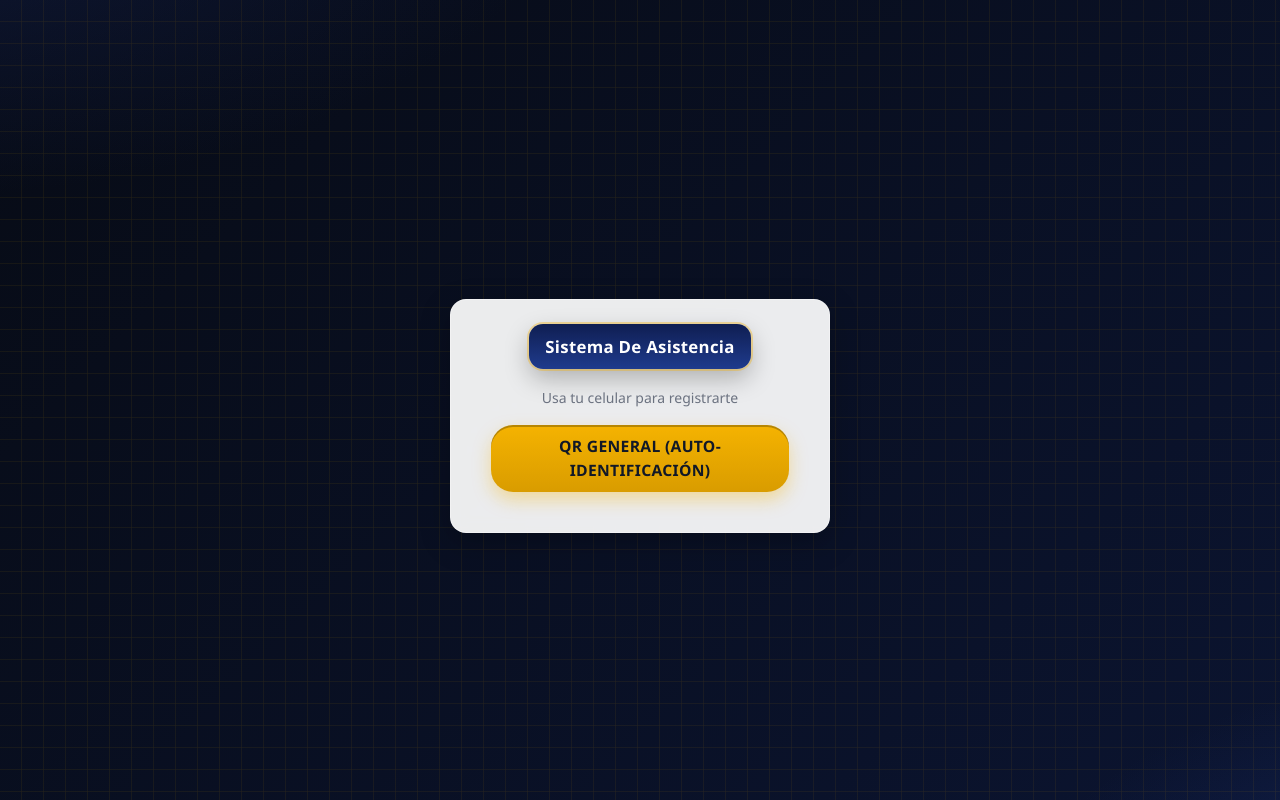
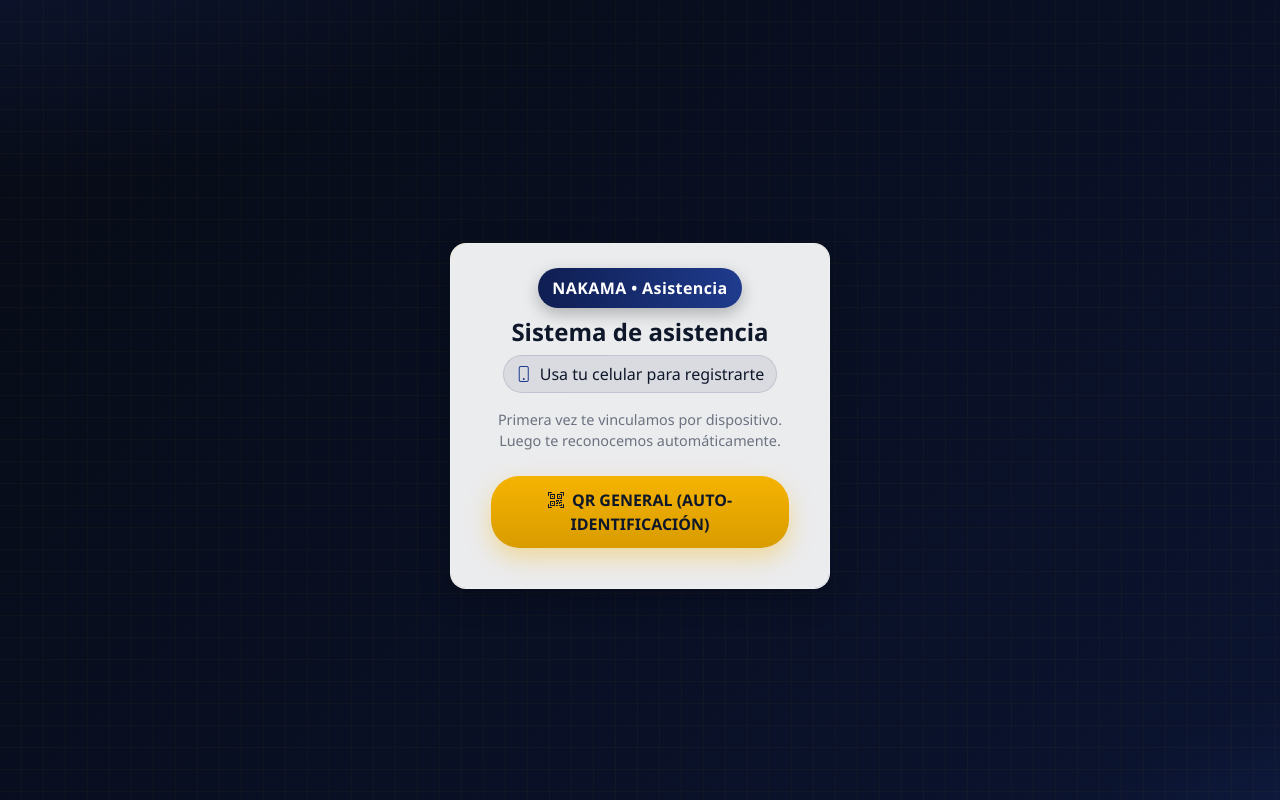
Before and after one commit to ichigo34/asistencia-nakama-service, a Django app: page / in a window 1280 px wide. Run offline with Django 5.2, Linux system fonts and the light colour scheme.

Commit message:
ui: rediseño pantalla inicial — hero glass, marca, badge e ícono; CTA QR destacado con Bootstrap Icons

```diff
--- a/app/static/css/formulario.css
+++ b/app/static/css/formulario.css
@@ -33,12 +33,41 @@
 
 /* retícula */
 body::before{
-    content:""; position: fixed; inset:0; pointer-events:none; opacity:.12;
+    content:""; position: fixed; inset:0; pointer-events:none; opacity:.08;
     background-image:
-      linear-gradient(transparent 95%, rgba(245,179,1,.55) 96%),
-      linear-gradient(90deg, transparent 95%, rgba(245,179,1,.55) 96%);
+      linear-gradient(transparent 95%, rgba(245,179,1,.45) 96%),
+      linear-gradient(90deg, transparent 95%, rgba(245,179,1,.45) 96%);
     background-size: 22px 22px;
 }
+
+/* Hero principal */
+.hero-card{
+    position: relative;
+    overflow: hidden;
+}
+.hero-card::after{
+    content:""; position:absolute; inset:-1px; border-radius: 16px; pointer-events:none;
+    background: linear-gradient(135deg, rgba(245,179,1,.6), rgba(31,59,141,.5));
+    mask: linear-gradient(#000 0 0) content-box, linear-gradient(#000 0 0);
+    -webkit-mask: linear-gradient(#000 0 0) content-box, linear-gradient(#000 0 0);
+    -webkit-mask-composite: xor; mask-composite: exclude;
+    padding:1px;
+}
+
+.brand-bar{ position:relative; width:100%; display:flex; justify-content:center; margin-bottom:10px; }
+.brand-pill{
+    background: linear-gradient(90deg, var(--brand-primary), var(--brand-primary-dark));
+    color:#fff; font-weight:800; letter-spacing:.4px;
+    padding: 8px 14px; border-radius: 999px; box-shadow: 0 6px 16px rgba(0,0,0,.25);
+}
+
+.qr-badge{ display:inline-flex; align-items:center; gap:8px; background: rgba(15,30,82,.08); color:#0f172a; border:1px solid rgba(15,30,82,.12); border-radius:999px; padding:6px 12px; }
+.qr-badge i{ color: var(--brand-primary-dark); }
+
+.btn-cta{ background: linear-gradient(180deg, var(--brand-accent), var(--brand-accent-dark)); color:#0f172a; font-weight:800; border:none; border-radius: 28px; padding:12px 20px; font-size:1rem; box-shadow: 0 10px 24px rgba(245,179,1,.35); text-transform:uppercase; }
+.btn-cta:hover{ filter:brightness(1.06); color:#0b1324; }
+
+.helper-text{ color: var(--gray-500); font-size:.9rem; }
 
 .card {
     background: rgba(255,255,255,.92);
--- a/app/templates/pagina_principal.html
+++ b/app/templates/pagina_principal.html
@@ -6,20 +6,23 @@
     <meta name="viewport" content="width=device-width, initial-scale=1.0">
     <title>Sistema de Asistencia</title>
     <link href="https://cdn.jsdelivr.net/npm/bootstrap@5.3.0/dist/css/bootstrap.min.css" rel="stylesheet">
+    <link href="https://cdn.jsdelivr.net/npm/bootstrap-icons@1.11.3/font/bootstrap-icons.css" rel="stylesheet">
     <link rel="stylesheet" href="{% static 'css/formulario.css' %}">
 </head>
 <body>
     <div class="container px-3">
         <div class="row justify-content-center">
-            <div class="col-12 col-md-8 col-lg-6">
-                <div class="card p-4 mt-5 text-center">
-                    <div class="mb-3"><span class="header-chip">Sistema de asistencia</span></div>
+            <div class="col-12 col-md-9 col-lg-7">
+                <div class="card hero-card p-4 mt-5 text-center">
+                    <div class="brand-bar"><span class="brand-pill">NAKAMA • Asistencia</span></div>
                     <div class="card-body pt-0">
-                        <div class="text-center mb-3">
-                            <small class="text-muted">Usa tu celular para registrarte</small>
+                        <h4 class="fw-bold mb-2" style="color:#0f172a">Sistema de asistencia</h4>
+                        <div class="mb-3">
+                            <span class="qr-badge"><i class="bi bi-phone"></i> Usa tu celular para registrarte</span>
                         </div>
-                        <div class="d-grid">
-                            <a href="{% url 'identificar_dispositivo' %}" class="btn btn-entrar btn-lg">QR general (auto-identificación)</a>
+                        <p class="helper-text mb-4">Primera vez te vinculamos por dispositivo. Luego te reconocemos automáticamente.</p>
+                        <div class="d-grid gap-2">
+                            <a href="{% url 'identificar_dispositivo' %}" class="btn btn-cta"><i class="bi bi-qr-code-scan me-2"></i>QR general (auto-identificación)</a>
                         </div>
                     </div>
                 </div>
```
